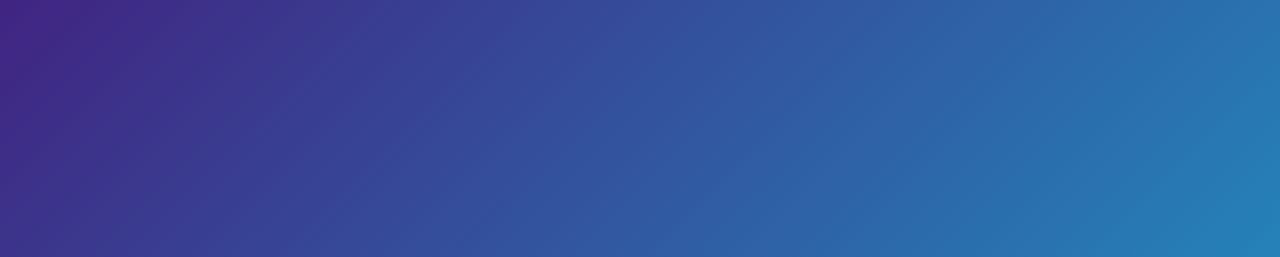
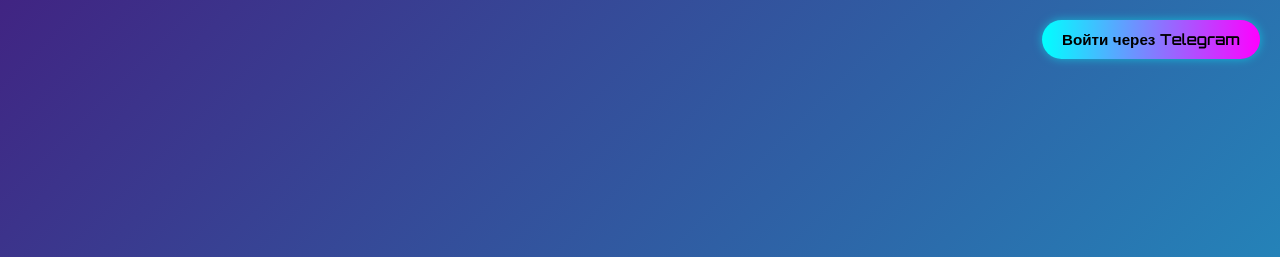
Before and after one commit to MojitoStudio/mojito-miniapp, a plain HTML site: page index.html in a window 1280 px wide. Shown: the top 257 px of the page. Drawn offline with Linux system fonts and the light colour scheme.

Commit message:
Add files via upload

```diff
--- a/index.html
+++ b/index.html
@@ -1,4 +1,4 @@
-<!DOCTYPE html>
+ <!DOCTYPE html>
 <html lang="ru">
 <head>
   <meta charset="UTF-8">
@@ -87,6 +87,23 @@
   </style>
 </head>
 <body>
+  <div style="position: absolute; top: 20px; right: 20px; z-index: 10;">
+  <a href="#" style="
+    display: inline-block;
+    background: linear-gradient(90deg, #00ffff, #ff00ff);
+    color: black;
+    font-weight: bold;
+    padding: 10px 20px;
+    border-radius: 30px;
+    font-size: 0.95em;
+    text-decoration: none;
+    box-shadow: 0 0 10px rgba(0, 255, 255, 0.5);
+    transition: all 0.3s ease;
+  " onmouseover="this.style.transform='scale(1.05)'; this.style.boxShadow='0 0 20px rgba(255,0,255,0.5)';"
+     onmouseout="this.style.transform='scale(1)'; this.style.boxShadow='0 0 10px rgba(0,255,255,0.5)';">
+    Войти через Telegram
+  </a>
+</div>
 
   <h1>Mojito View</h1>
   <p>Интерактивное кино в 3D. Эмоции. Драма. Красота. Погрузись в уникальный мир с невероятной графикой и героями, которые кажутся живыми.</p>
```
